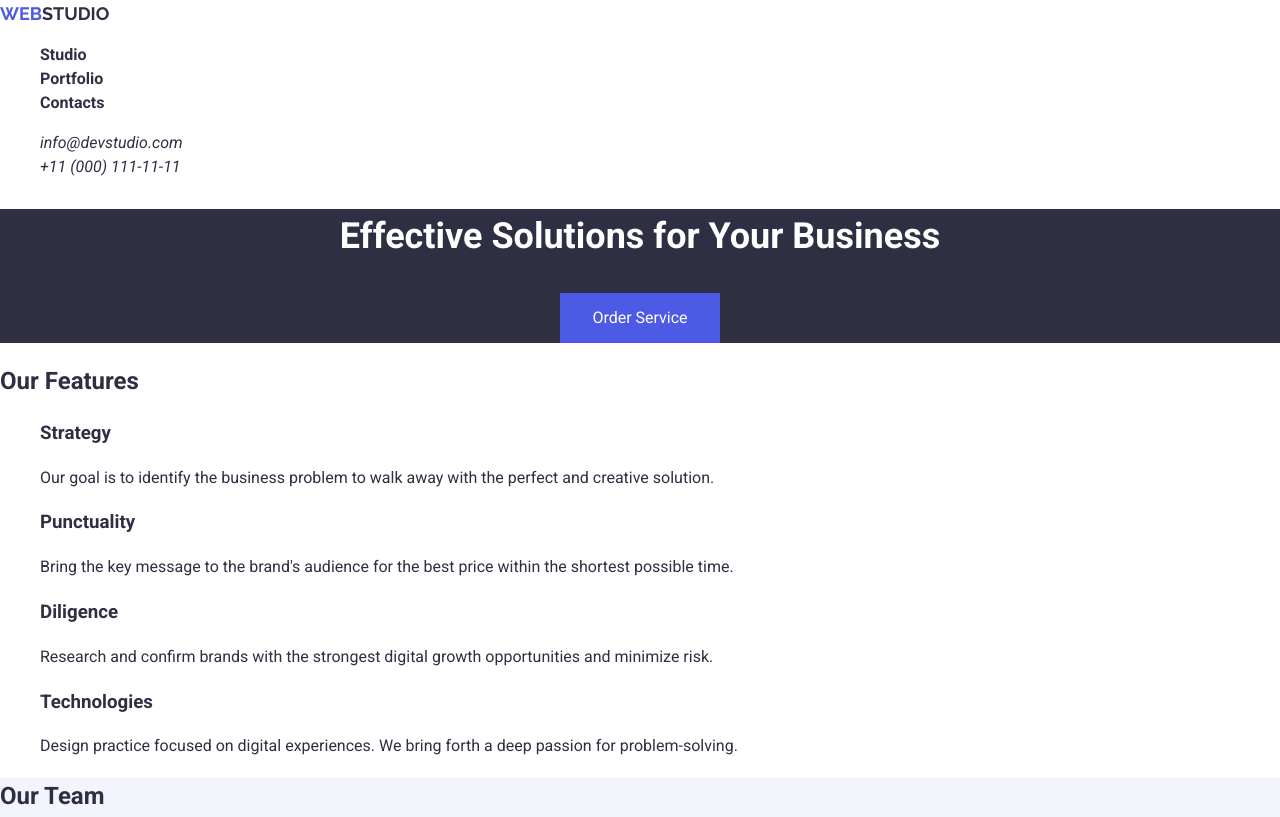
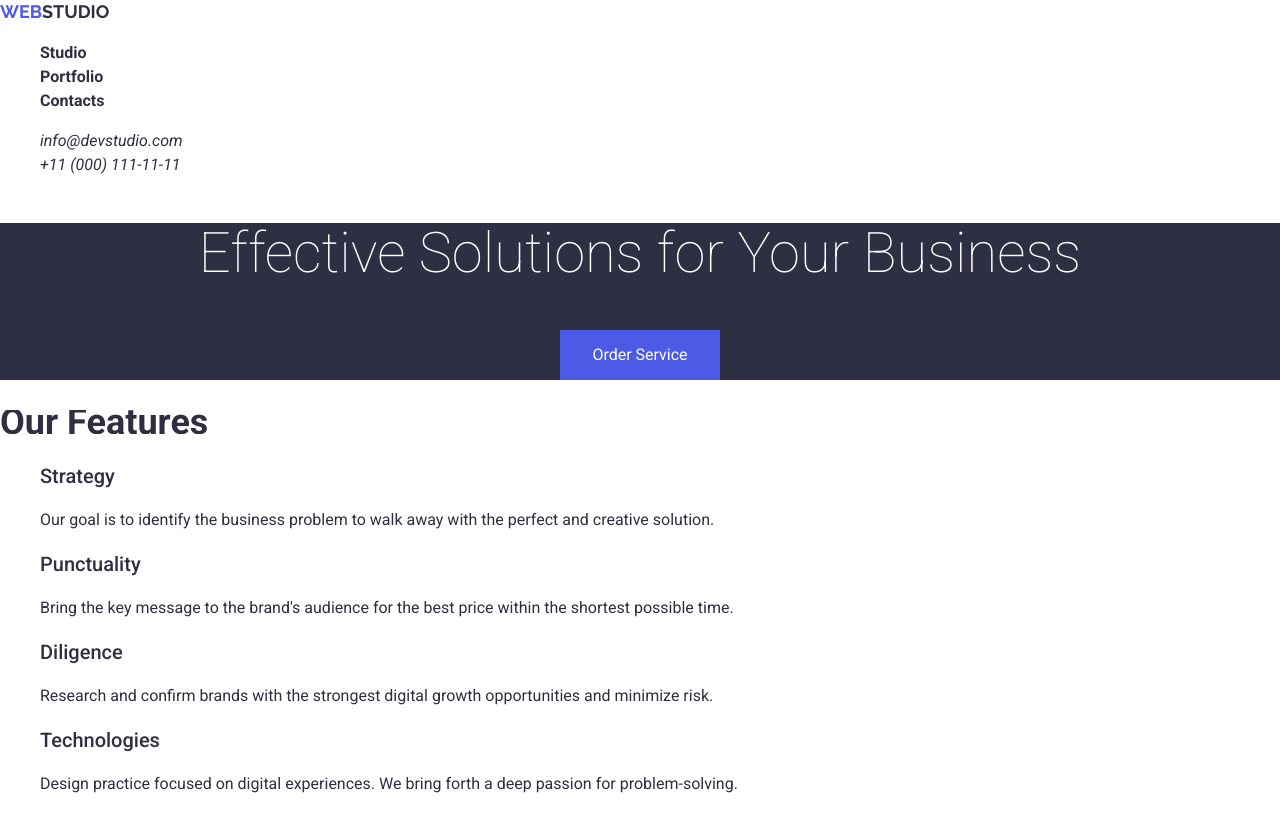
Before and after one commit to xXxSpRuTxXx/goit-markup-hw-02, a plain HTML site: page index.html in a window 1280 px wide. Shown: the top 817 px of the page. Drawn offline with nearby package versions, Linux system fonts and the light colour scheme.

Commit message:
css chenged

```diff
--- a/css/styles.css
+++ b/css/styles.css
@@ -2,26 +2,51 @@ body {
     font-family: 'Roboto', 'Raleway', sans-serif;
     color: #2E2F42;
     background-color: #FFFFFF;
-    line-height: 1.5;
+    line-height: 24px;
+    font-size: ;
 }
+
+h1 {
+    font-weight: 70;
+    font-size: 56px;
+    letter-spacing: 2%;
+    line-height: 60px;
+}
+
+h2 {
+    font-weight: 700;
+    font-size: 36px;
+    letter-spacing: 2%;
+}
+
+h3 {
+    font-weight: 500;
+    font-size: 20px;
+    letter-spacing: 2%;
+}
+
 ul, ol {
     list-style-type: none;
 }
 
 header a {
     text-decoration: none;
-    color: inherit;
+    color:
+     inherit;
 }
 .navigation-list {
     font-weight: 700;
 }
+
 .navigation-list-item:hover {
     color: #404bbf;
 }
+
 .navigation-list-item:active {
     color: #404bbf;
     text-decoration: underline;
 }
+
 .contacts-list-item a:hover {
     color: #404bbf;
 }
@@ -34,6 +59,7 @@ header a {
     font-size: 24px;
     line-height: 1.5;
 }
+
 .hero-button {
     background-color: #4D5AE5;
     color: #FFFFFF;
@@ -55,10 +81,6 @@ header a {
     overflow: hidden;
 }
 
-.features-subtitle {
-    font-size: 20px;
-    font-weight: 500;
-}
 .features-text {
     font-size: 16px;
 }
@@ -67,7 +89,7 @@ header a {
     background-color: #F4F4FD;
 }
 
-.team-list {
+.team-item {
     text-align: center;
     background-color: #FFFFFF;
 }
```
